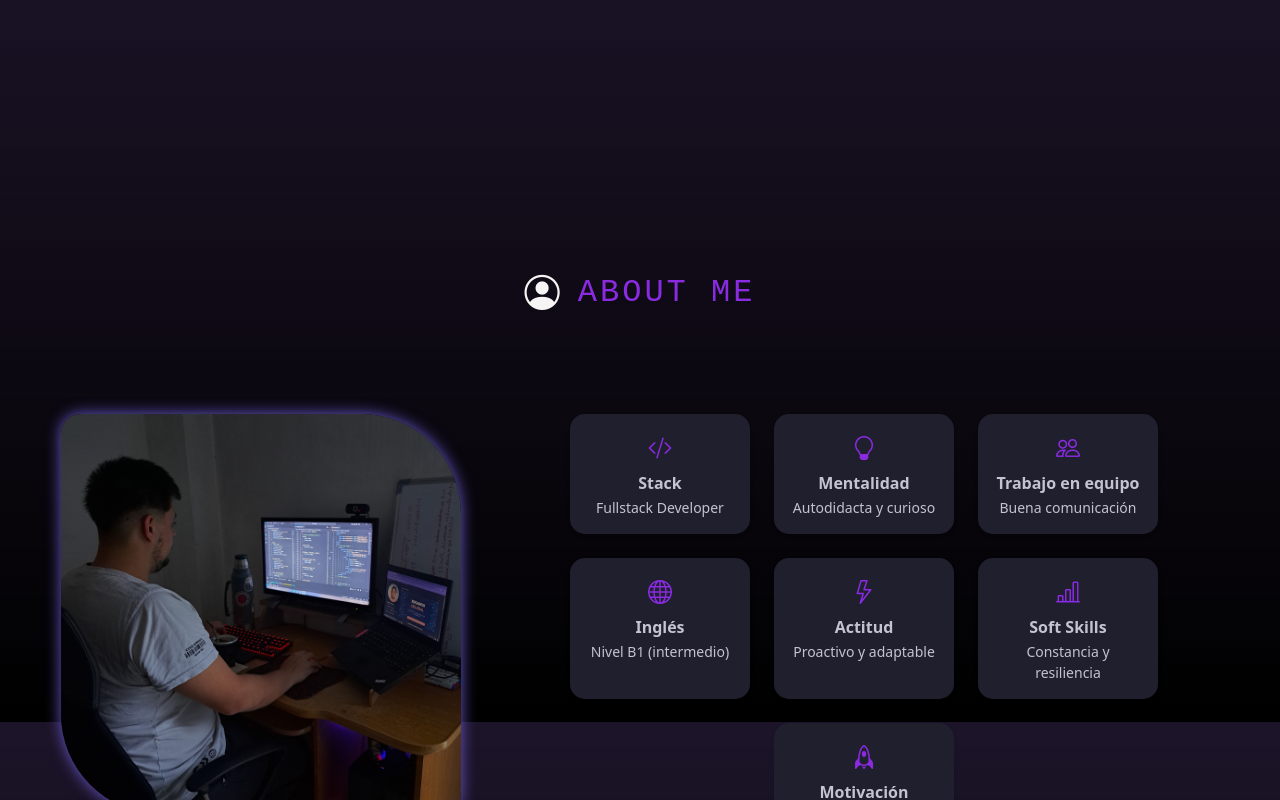
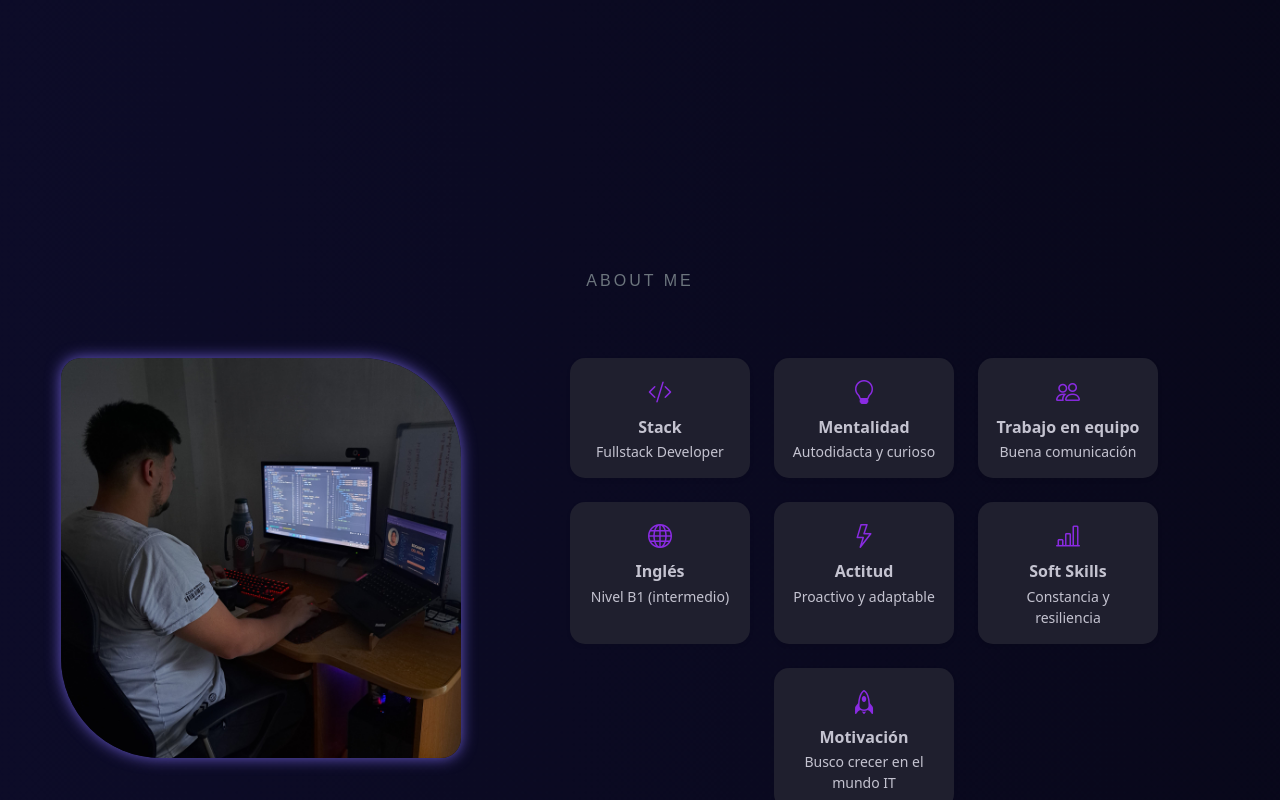
Before and after one commit to Edgardo-Del-Real/PortfolioEdgardoDelReal, a React (Vite) app: page / in a window 1280 px wide. Shown: the part 878-1678 px from the top of the page. Built offline with nearby package versions, Linux system fonts and the light colour scheme.

Commit message:
agregue fondo animado mas otras correcciones

```diff
--- a/src/Components/aboutMe/aboutMe.css
+++ b/src/Components/aboutMe/aboutMe.css
@@ -51,16 +51,8 @@
   display: flex;
   align-items: center;
   gap: 15px;
-  color: blueviolet;
-  font-family: 'Courier New', Courier, monospace;
-  font-size: 2.5rem;
-  text-transform: uppercase;
+  color: blue;
+  font-family: Arial, Helvetica, sans-serif;
   letter-spacing: 3px;
   justify-content: center;
-  margin-bottom: 30px;
 }
-
-.titulo-con-icono i {
-  font-size: 2.2rem;
-  color:whitesmoke;
-}
--- a/src/Components/aboutMe/aboutMe.jsx
+++ b/src/Components/aboutMe/aboutMe.jsx
@@ -19,8 +19,7 @@ const AboutMe = () => {
         <Element name='about-me' className='aboutme'>
             <section className='textos p-5 d-flex flex-column align-items-center' id='about-me'>
                     <div className="titulo-con-icono">
-                        <i className="bi bi-person-circle"></i>
-                        <h2>ABOUT ME</h2>
+                        <h6 className=' text-secondary'>ABOUT ME</h6>
                     </div>
 
                 <div className='d-flex flex-wrap flex-lg-nowrap justify-content-center align-items-start gap-5'>
--- a/src/index.css
+++ b/src/index.css
@@ -1,5 +1,20 @@
-body{
+/* body{
         background: linear-gradient(to bottom, rgba(13, 4, 26, 0.938), rgb(0, 0, 0));
     background-attachment: fixed;
 
+} */
+ body {
+  height: 100vh;
+  margin: 0;
+  background: linear-gradient(270deg, #000000, #0d0c29, #000000);
+  background-size: 600% 600%;
+  animation: gradientAnimation 10s ease infinite;;
 }
+
+
+
+@keyframes gradientAnimation {
+  0% { background-position: 0% 50%; }
+  50% { background-position: 100% 50%; }
+  100% { background-position: 0% 50%; }
+}
```
